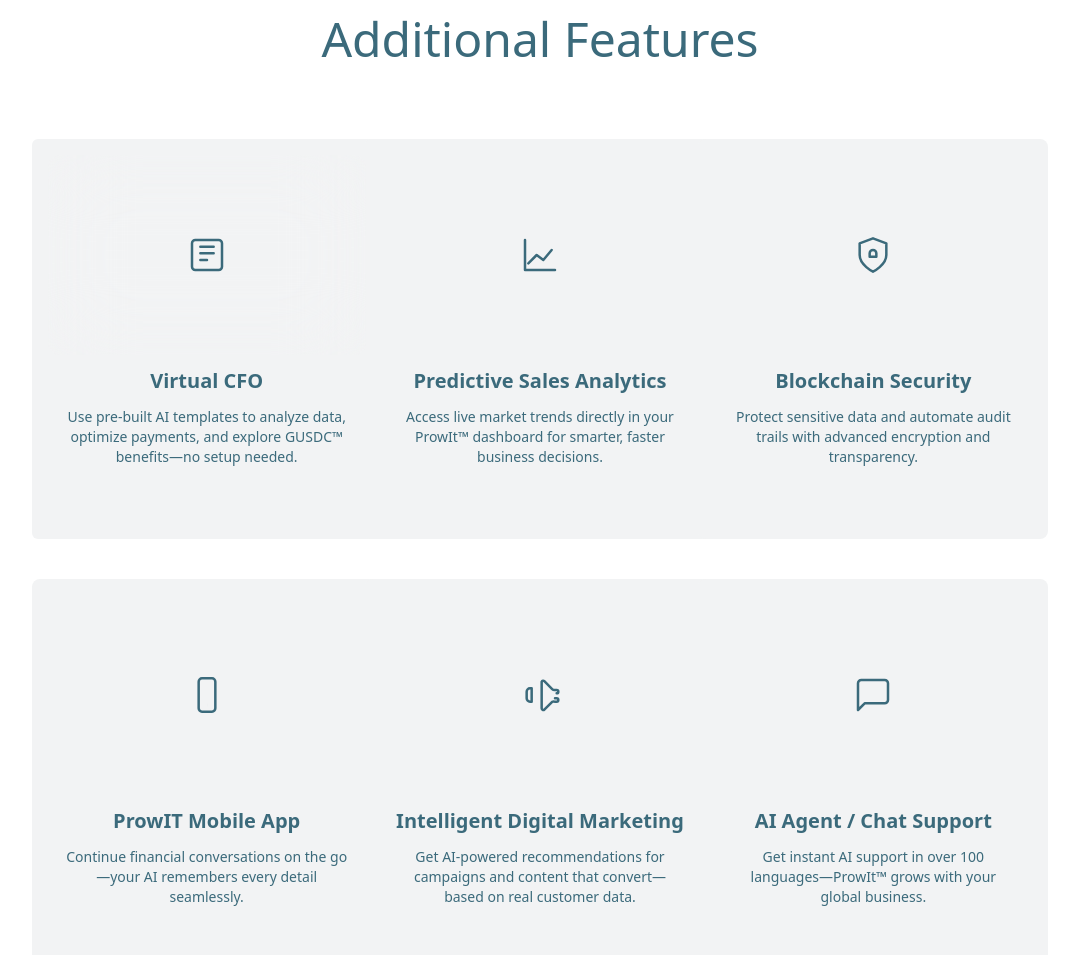
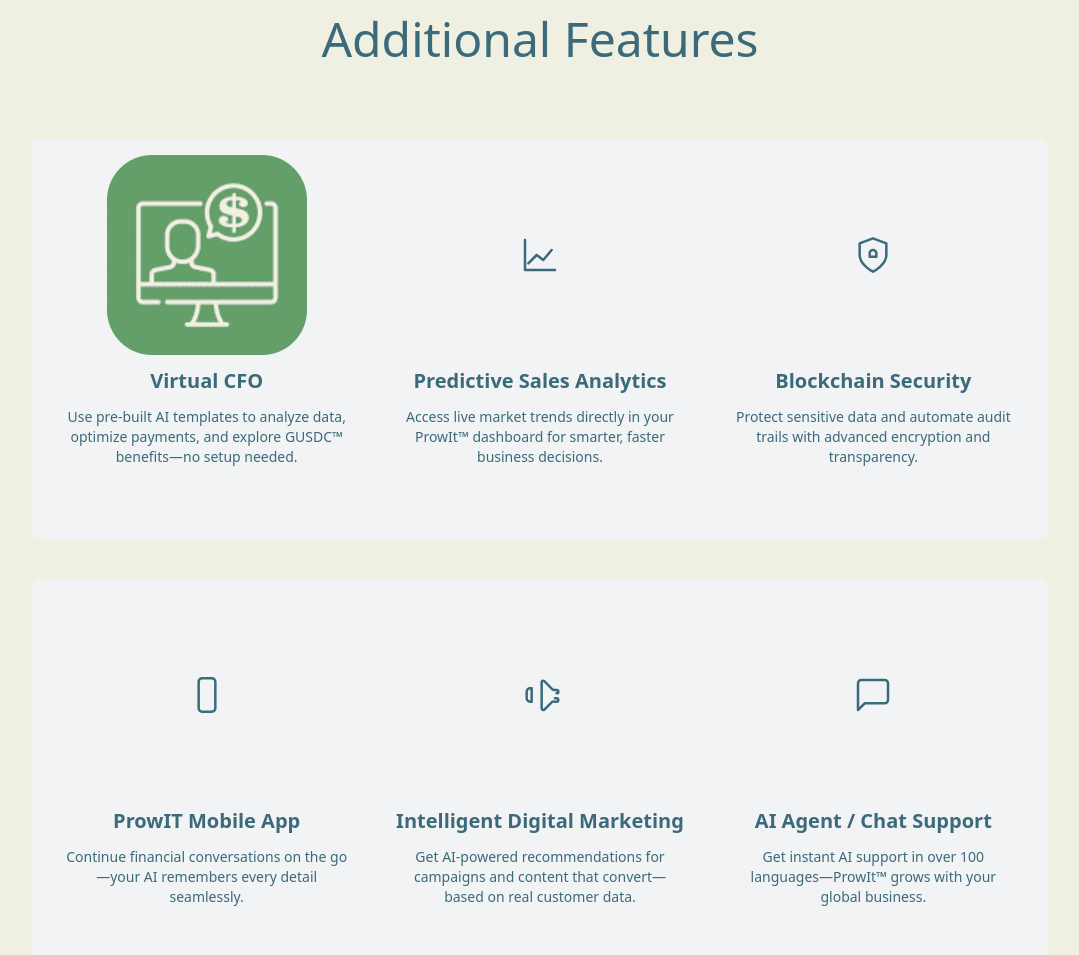
Before and after one commit to maherhasannn/prow, a website: page prowit.html in a window 1280 px wide. Shown: the part 813-1768 px from the top of the page, without its empty margins (100-1179 px from the left). Drawn offline with nearby package versions, Linux system fonts and the light colour scheme; a web font is replaced by a local one.

Commit message:
not even sure

```diff
--- a/prowit.html
+++ b/prowit.html
@@ -57,13 +57,13 @@
             }
             html,
             body {
-                background-color: #fff !important;
+                background-color: #F0F0E2 !important;
                 color: rgb(59, 106, 123) !important;
             }
             html.dark,
             body.dark,
             .tw-dark {
-                background-color: #fff !important;
+                background-color: #F0F0E2 !important;
                 color: #000 !important;
             }
         </style>
@@ -686,9 +686,10 @@
         <div
           class="tw-w-full tw-h-[200px] tw-p-4 tw-rounded-xl tw-backdrop-blur-2xl tw-flex tw-place-content-center tw-items-center"
         >
-          <svg xmlns="http://www.w3.org/2000/svg" class="tw-w-10 tw-h-10 tw-text-blue-600" fill="none" viewBox="0 0 24 24" stroke-width="1.5" stroke="currentColor">
-            <path stroke-linecap="round" stroke-linejoin="round" d="M5 3h14a2 2 0 012 2v14a2 2 0 01-2 2H5a2 2 0 01-2-2V5a2 2 0 012-2zM8 7h8M8 11h8M8 15h4"/>
-          </svg>
+        <img
+            src="assets/images/icons/icon1.png"
+        />
+
         </div>
         <h3 class="tw-text-xl tw-font-semibold">Virtual CFO</h3>
         <p class="tw-text-gray-700 dark:tw-text-gray-300 tw-px-4 tw-text-center tw-text-sm">
```
Also changed, not shown: assets/images/icons/icon1.png (added).
